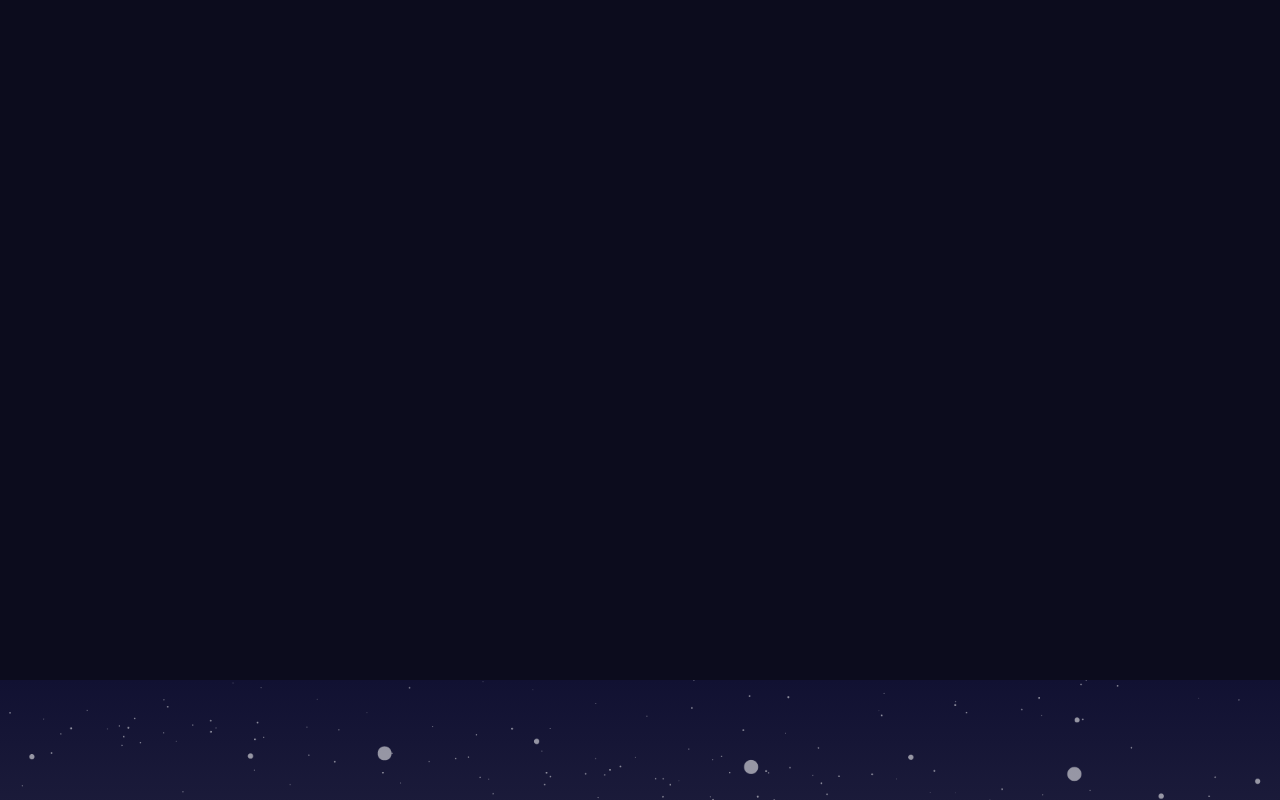
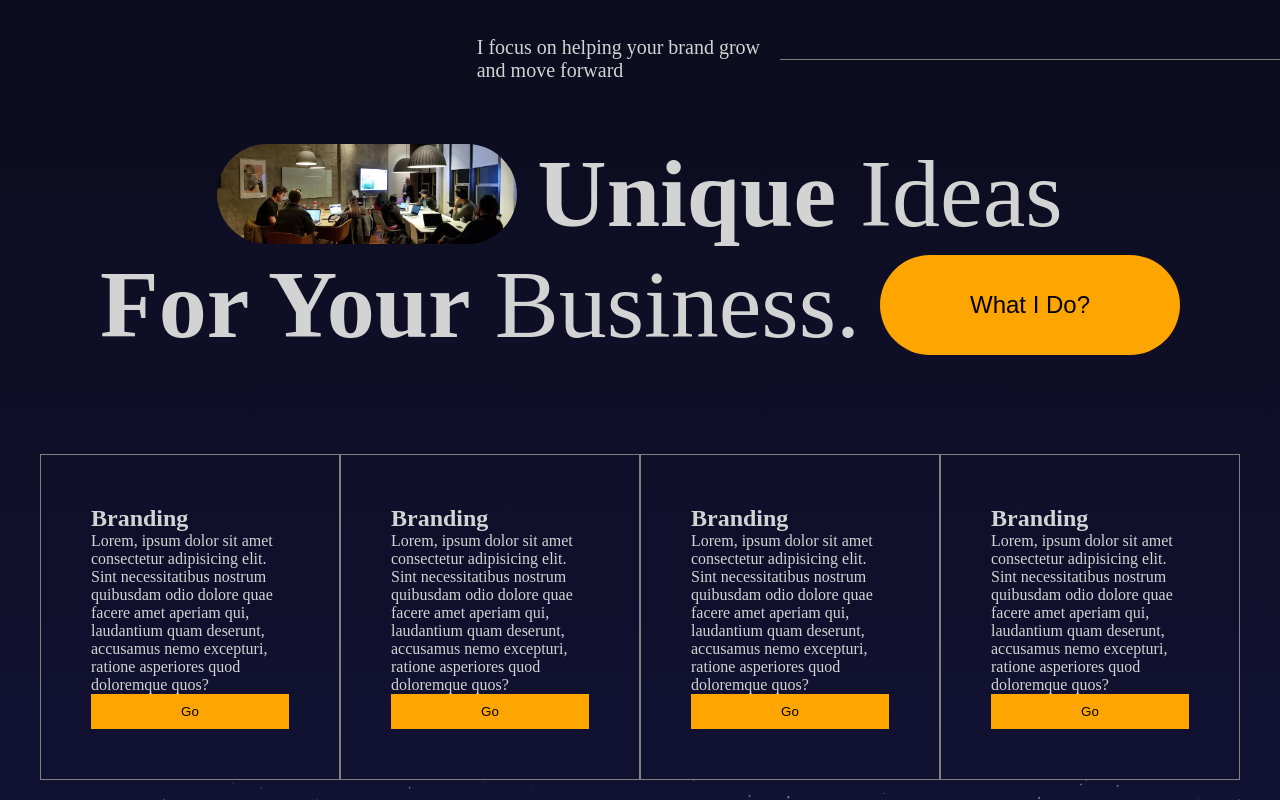
Before and after one commit to mohamedmhussein/portfolio, a Next.js app: page / in a window 1280 px wide. Shown: the part 1720-2520 px from the top of the page. Built offline with nearby package versions, Linux system fonts and the light colour scheme.

Commit message:
Codes the services section

```diff
--- a/src/app/page.js
+++ b/src/app/page.js
@@ -2,6 +2,7 @@ import "./page.scss"
 import { Navbar } from "@/components/navbar/Navbar"
 import Hero from "@/components/hero/Hero"
 import Parallax from "@/components/parallax/Parallax"
+import Services from "@/components/services/Services"
 
 export default function Home() {
   return (
@@ -16,7 +17,9 @@ export default function Home() {
         <Parallax  title='services'/>
       </section>
 
-      <section>Services</section>
+      <section>
+        <Services />
+      </section>
 
       <section>
         <Parallax  title='portfolio'/>
--- /dev/null
+++ b/src/components/services/Services.jsx
@@ -0,0 +1,75 @@
+'use client'
+import { useRef } from 'react';
+import './services.scss'
+import {motion, useInView} from 'framer-motion'
+const Services = () => {
+
+    const variants = {
+        initial: {
+            x: -500,
+            opacity: 0
+        },
+        animate: {
+            x:0,
+            opacity:1,
+            transition: {
+                duration: 1,
+                staggerChildren: 0.3,
+            },
+        },
+    };
+    // const ref = useRef()
+    // const isInView = useInView(ref,{margin: '-100px'})
+
+  return (
+    <motion.div
+        // ref={ref}
+        className='services'
+        variants = {variants}
+        initial = 'initial'
+        whileInView = 'animate'
+        // animate = {isInView && 'animate'}
+    >
+        <motion.div className="textContainer" variants = {variants}>
+            <p> I focus on helping your brand grow
+                <br />and move forward
+            </p>
+            <hr />
+        </motion.div>
+        <motion.div className="titleContainer" variants = {variants}>
+            <div className="title">
+                <img src='/people.webp'/>
+                <h1><motion.b whileHover={{color: 'orange'}}>Unique</motion.b> Ideas</h1>
+            </div>
+            <div className="title">
+                <h1><motion.b whileHover={{color: 'orange'}}>For </motion.b><motion.b whileHover={{color: 'orange'}}>Your</motion.b> Business.</h1>
+                <button>What I Do?</button>
+            </div>
+        </motion.div>
+        <motion.div className="listContainer" variants = {variants}>
+            <motion.div className="box" whileHover={{background: 'lightgray', color: 'black'}}>
+                <h2>Branding</h2>
+                <p>Lorem, ipsum dolor sit amet consectetur adipisicing elit. Sint necessitatibus nostrum quibusdam odio dolore quae facere amet aperiam qui, laudantium quam deserunt, accusamus nemo excepturi, ratione asperiores quod doloremque quos?</p>
+                <button>Go</button>
+            </motion.div>
+            <motion.div className="box" whileHover={{background: 'lightgray', color: 'black'}}>
+                <h2>Branding</h2>
+                <p>Lorem, ipsum dolor sit amet consectetur adipisicing elit. Sint necessitatibus nostrum quibusdam odio dolore quae facere amet aperiam qui, laudantium quam deserunt, accusamus nemo excepturi, ratione asperiores quod doloremque quos?</p>
+                <button>Go</button>
+            </motion.div>
+            <motion.div className="box" whileHover={{background: 'lightgray', color: 'black'}}>
+                <h2>Branding</h2>
+                <p>Lorem, ipsum dolor sit amet consectetur adipisicing elit. Sint necessitatibus nostrum quibusdam odio dolore quae facere amet aperiam qui, laudantium quam deserunt, accusamus nemo excepturi, ratione asperiores quod doloremque quos?</p>
+                <button>Go</button>
+            </motion.div>
+            <motion.div className="box" whileHover={{background: 'lightgray', color: 'black'}}>
+                <h2>Branding</h2>
+                <p>Lorem, ipsum dolor sit amet consectetur adipisicing elit. Sint necessitatibus nostrum quibusdam odio dolore quae facere amet aperiam qui, laudantium quam deserunt, accusamus nemo excepturi, ratione asperiores quod doloremque quos?</p>
+                <button>Go</button>
+            </motion.div>
+        </motion.div>
+    </motion.div>
+  )
+}
+
+export default Services
--- /dev/null
+++ b/src/components/services/services.scss
@@ -0,0 +1,79 @@
+.services {
+    background: linear-gradient(180deg, #0c0c1d, #111132);
+    height: 100%;
+    display: flex;
+    flex-direction: column;
+    justify-content: space-between;
+    margin: 100px auto;
+
+    .textContainer {
+        flex: 1;
+        align-self: end;
+        display: flex;align-items: center;
+        gap: 20px;
+
+        p {
+            font-weight: 200;
+            font-size: 20px;
+        }
+        hr {
+            width: 500px;
+            border: none;
+            border-top: 0.5px solid grey;
+        }
+    }
+    .titleContainer {
+        flex: 2;
+        display: flex;
+        flex-direction: column;
+        align-items: center;
+        .title {
+            display: flex;
+            gap: 20px;
+            align-items: center;
+
+            img {
+                width: 300px;
+                height: 100px;
+                border-radius: 50px;
+                object-fit: cover;
+            }
+            h1 {
+                font-size: 96px;
+                font-weight: 100;
+            }
+
+            button {
+                width: 300px;
+                height: 100px;
+                border-radius: 50px;
+                background: orange;
+                border: none;
+                font-size: 24px;
+                cursor: pointer;
+            }
+        }
+    }
+    .listContainer {
+        flex: 2;
+        display: flex;
+        max-width: 1200px;
+        margin: auto;
+
+        .box {
+
+            padding: 50px;
+            border: 0.5px solid grey;
+            display: flex;
+            flex-direction: column;
+            justify-content: space-between;
+
+            button {
+                padding: 10px;
+                background: orange;
+                border: none;
+                cursor: pointer;
+            }
+        }
+    }
+}
```
Also changed, not shown: public/people.webp (added), 1 other file (tests, documents, lock files or other folders).
